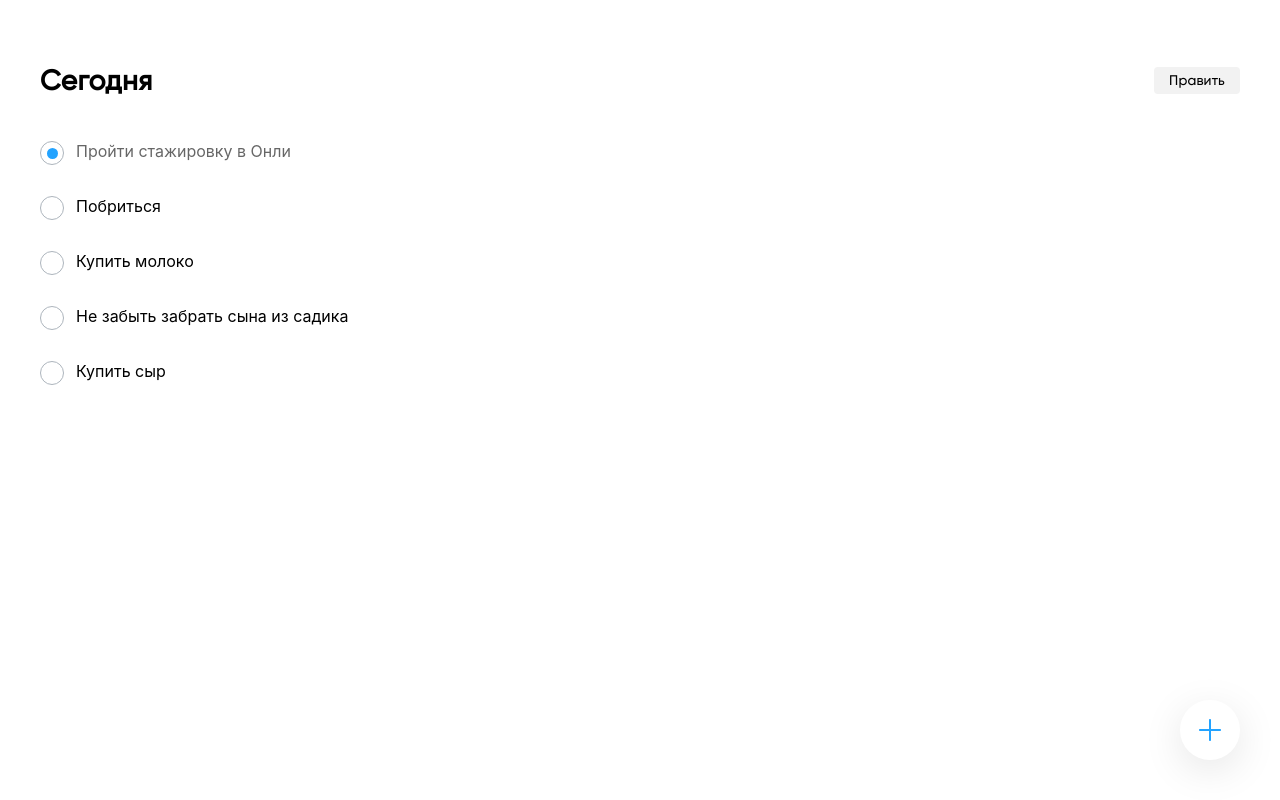
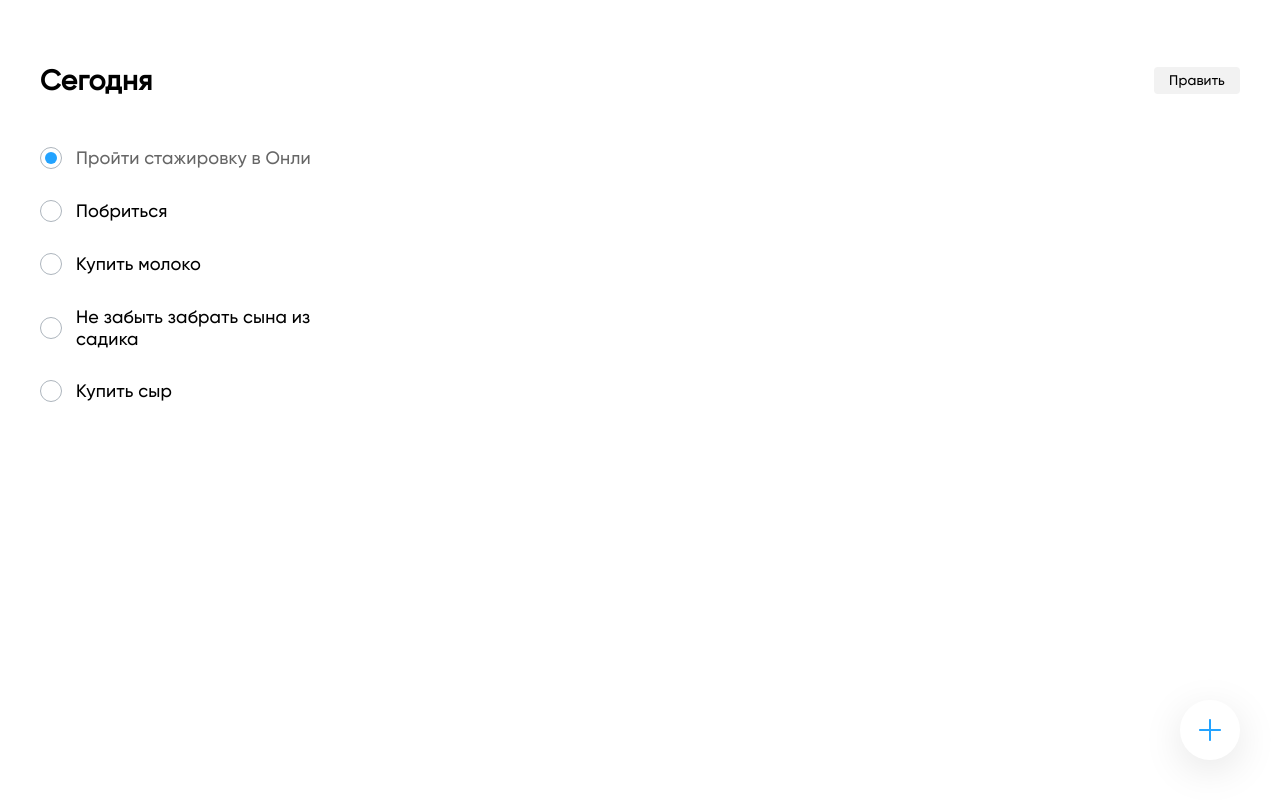
Before and after one commit to gluhenko-dv/todo, a React (Create React App) app: page / in a window 1280 px wide. Built offline with nearby package versions, Linux system fonts and the light colour scheme.

Commit message:
pixel perfect

```diff
--- a/src/Components/Item/Item.jsx
+++ b/src/Components/Item/Item.jsx
@@ -12,7 +12,8 @@ export const Item = ({id, text, isCompleted}) => {
                 value={text}
                 defaultChecked={isCompleted}
             />
-            <label htmlFor={`item-${id}`}>{text}</label>
+            <label htmlFor={`item-${id}`}></label>
+            <span className="item-text">{text}</span>
         </div>
     );
 };
--- a/src/Components/Item/editItem.jsx
+++ b/src/Components/Item/editItem.jsx
@@ -11,7 +11,7 @@ export const EditItem = (item) => {
     return (
         <div className={item.isCompleted ? `item item-completed` : `item`}>
             <DeleteBtn onClick={() => dispatch({type: 'REMOVE_TASK', id: item.id})} />
-            <span onClick={toggleModal} className="item-text" htmlFor={`item-${item.id}`}>
+            <span onClick={toggleModal} className="item-text">
                 {item.text}
             </span>
             {addModal && <Modal onClick={toggleModal} {...item} />}
--- a/src/index.css
+++ b/src/index.css
@@ -17,7 +17,7 @@ code {
 }
 
 .items-wrap {
-    margin: 40px 0 0 40px;
+    margin: 46px 0 0 40px;
 }
 /* для элемента input c type="checkbox" */
 .custom-checkbox {
@@ -29,21 +29,22 @@ code {
 /* для элемента label, связанного с .custom-checkbox */
 .custom-checkbox + label {
     display: inline-flex;
+    margin: 0;
+    padding: 0;
+
 }
 
 /* создание в label псевдоэлемента before со следующими стилями */
 .custom-checkbox + label::before {
     content: "";
     display: inline-block;
-    width: 22px;
-    max-width: 22px;
-    max-height: 22px;
-    height: 22px;
+    width: 20px;
+    height: 20px;
+    max-width: 20px;
+    max-height: 20px;
     border: 1px solid #adb5bd;
-    margin-right: 12px;
     background-repeat: no-repeat;
     background-position: center center;
-    background-size: 50% 50%;
     border-radius: 50%;
 }
 
@@ -57,9 +58,16 @@ code {
 .item {
     display: flex;
     margin-top: 31px;
-    height: 24px;
+    align-items: center;
 }
 .item-text {
+    cursor: pointer;
+    max-width: 259px;
+    font-family: Gilroy;
+    font-style: normal;
+    font-weight: 500;
+    font-size: 18px;
+    line-height: 120%;
+    letter-spacing: 0.01em;
     margin-left: 14px;
-    cursor: pointer;
 }
```
